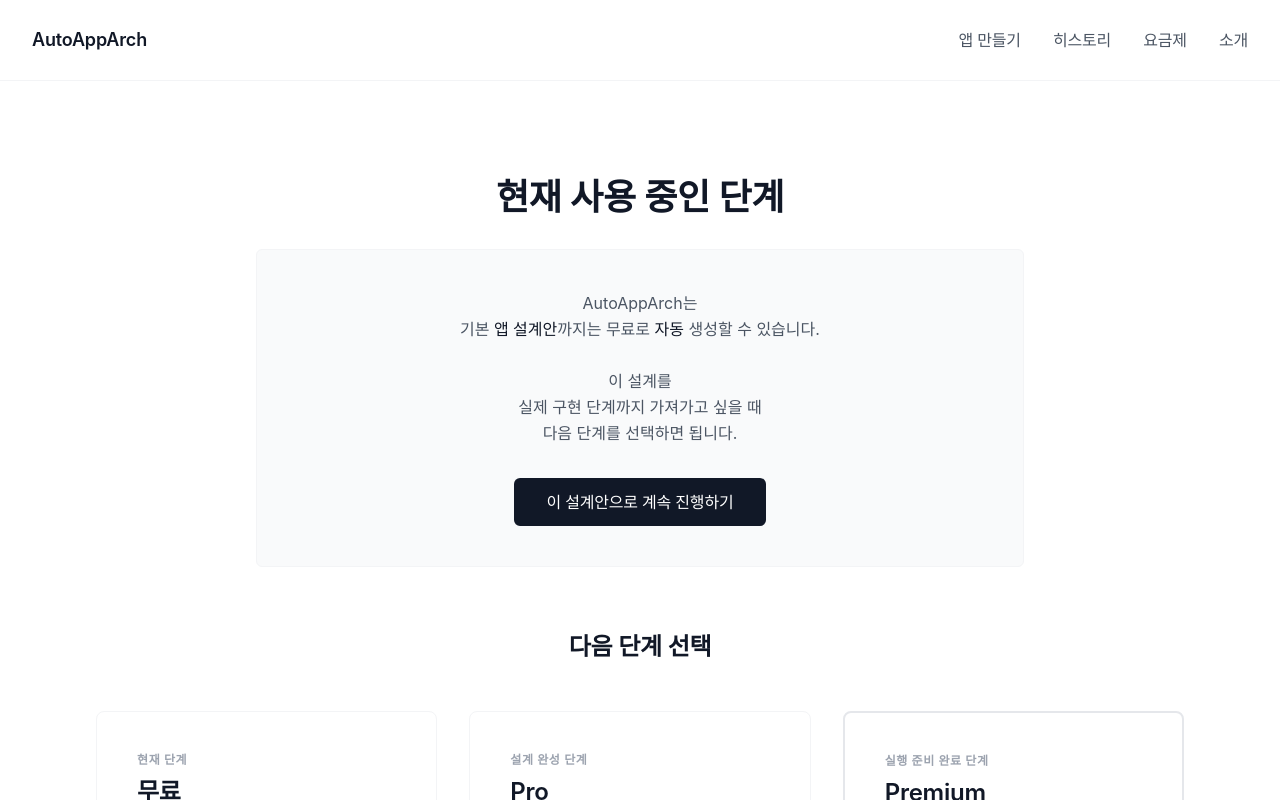
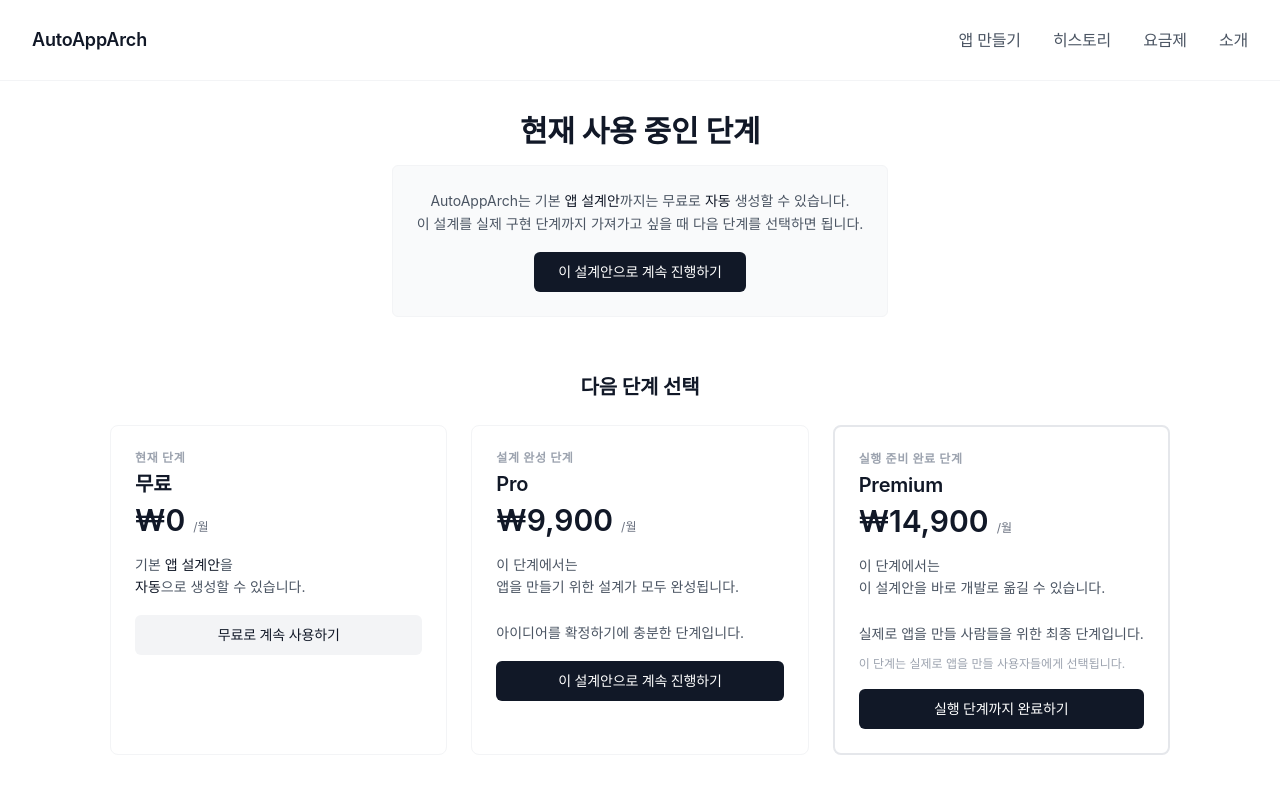
Before and after one commit to Christina0922/AutoAppArch, a Next.js app: page /pricing in a window 1280 px wide. Shown: the top 800 px of the page. Built offline with nearby package versions, Linux system fonts and the light colour scheme.

Commit message:
Make pricing page fit in one screen without scrolling

```diff
--- a/app/(site)/pricing/page.tsx
+++ b/app/(site)/pricing/page.tsx
@@ -19,29 +19,22 @@
   };
 
   return (
-    <div className="max-w-6xl mx-auto px-6 lg:px-8 py-24">
-      {/* 상단: 현재 상태 선언 영역 (설명 전용) */}
-      <div className="max-w-3xl mx-auto mb-16">
-        <h1 className="text-4xl font-semibold text-gray-900 mb-8 text-center tracking-tight">
+    <div className="max-w-6xl mx-auto px-6 lg:px-8 py-8 min-h-screen flex flex-col">
+      {/* 상단: 현재 상태 선언 영역 (설명 전용) - 컴팩트하게 */}
+      <div className="max-w-3xl mx-auto mb-8">
+        <h1 className="text-3xl font-semibold text-gray-900 mb-4 text-center tracking-tight">
           현재 사용 중인 단계
         </h1>
-        <div className="bg-gray-50 border border-gray-100 rounded-md p-10 mb-8">
-          <p className="text-base text-gray-600 leading-relaxed text-center mb-8">
-            AutoAppArch는
+        <div className="bg-gray-50 border border-gray-100 rounded-md p-6 mb-6">
+          <p className="text-sm text-gray-600 leading-relaxed text-center mb-4">
+            AutoAppArch는 기본 <span className="font-medium text-gray-900">앱 설계안</span>까지는 무료로 <span className="font-medium text-gray-900">자동</span> 생성할 수 있습니다.
             <br />
-            기본 <span className="font-medium text-gray-900">앱 설계안</span>까지는 무료로 <span className="font-medium text-gray-900">자동</span> 생성할 수 있습니다.
-            <br />
-            <br />
-            이 설계를
-            <br />
-            실제 구현 단계까지 가져가고 싶을 때
-            <br />
-            다음 단계를 선택하면 됩니다.
+            이 설계를 실제 구현 단계까지 가져가고 싶을 때 다음 단계를 선택하면 됩니다.
           </p>
           <div className="text-center">
             <button
               onClick={handleContinueClick}
-              className="h-12 px-8 bg-gray-900 text-white text-base font-medium rounded-md hover:bg-gray-800 transition-colors tracking-tight"
+              className="h-10 px-6 bg-gray-900 text-white text-sm font-medium rounded-md hover:bg-gray-800 transition-colors tracking-tight"
             >
               이 설계안으로 계속 진행하기
             </button>
@@ -50,23 +43,23 @@
       </div>
 
       {/* 하단: 단계 선택 영역 (무료 / Pro / Premium 3개) */}
-      <div className="max-w-6xl mx-auto">
-        <h2 className="text-2xl font-semibold text-gray-900 mb-12 text-center tracking-tight">
+      <div className="max-w-6xl mx-auto flex-1">
+        <h2 className="text-xl font-semibold text-gray-900 mb-6 text-center tracking-tight">
           다음 단계 선택
         </h2>
-        <div className="grid md:grid-cols-3 gap-8">
+        <div className="grid md:grid-cols-3 gap-6">
           {/* Free - 현재 단계 */}
-          <div className="bg-white rounded-lg border border-gray-100 p-10">
-            <div className="mb-6">
-              <span className="text-xs font-semibold text-gray-400 uppercase tracking-wider mb-2 block">
+          <div className="bg-white rounded-lg border border-gray-100 p-6">
+            <div className="mb-4">
+              <span className="text-xs font-semibold text-gray-400 uppercase tracking-wider mb-1 block">
                 현재 단계
               </span>
-              <h3 className="text-2xl font-semibold text-gray-900 mb-2 tracking-tight">무료</h3>
-              <div className="mb-6">
-                <span className="text-4xl font-semibold text-gray-900">₩0</span>
-                <span className="text-sm text-gray-500 ml-2">/월</span>
+              <h3 className="text-xl font-semibold text-gray-900 mb-1 tracking-tight">무료</h3>
+              <div className="mb-4">
+                <span className="text-3xl font-semibold text-gray-900">₩0</span>
+                <span className="text-xs text-gray-500 ml-2">/월</span>
               </div>
-              <p className="text-base text-gray-600 leading-relaxed">
+              <p className="text-sm text-gray-600 leading-relaxed">
                 기본 <span className="font-medium text-gray-900">앱 설계안</span>을
                 <br />
                 <span className="font-medium text-gray-900">자동</span>으로 생성할 수 있습니다.
@@ -74,24 +67,24 @@
             </div>
             <Link
               href="/app"
-              className="block w-full h-12 bg-gray-100 text-gray-900 text-base font-medium rounded-md hover:bg-gray-200 transition-colors tracking-tight text-center flex items-center justify-center"
+              className="block w-full h-10 bg-gray-100 text-gray-900 text-sm font-medium rounded-md hover:bg-gray-200 transition-colors tracking-tight text-center flex items-center justify-center"
             >
               무료로 계속 사용하기
             </Link>
           </div>
 
           {/* Pro - 설계 완성 단계 */}
-          <div className="bg-white rounded-lg border border-gray-100 p-10">
-            <div className="mb-6">
-              <span className="text-xs font-semibold text-gray-400 uppercase tracking-wider mb-2 block">
+          <div className="bg-white rounded-lg border border-gray-100 p-6">
+            <div className="mb-4">
+              <span className="text-xs font-semibold text-gray-400 uppercase tracking-wider mb-1 block">
                 설계 완성 단계
               </span>
-              <h3 className="text-2xl font-semibold text-gray-900 mb-2 tracking-tight">Pro</h3>
-              <div className="mb-6">
-                <span className="text-4xl font-semibold text-gray-900">₩9,900</span>
-                <span className="text-sm text-gray-500 ml-2">/월</span>
+              <h3 className="text-xl font-semibold text-gray-900 mb-1 tracking-tight">Pro</h3>
+              <div className="mb-4">
+                <span className="text-3xl font-semibold text-gray-900">₩9,900</span>
+                <span className="text-xs text-gray-500 ml-2">/월</span>
               </div>
-              <p className="text-base text-gray-600 leading-relaxed mb-4">
+              <p className="text-sm text-gray-600 leading-relaxed mb-3">
                 이 단계에서는
                 <br />
                 앱을 만들기 위한 설계가 모두 완성됩니다.
@@ -100,7 +93,7 @@
                 아이디어를 확정하기에 충분한 단계입니다.
               </p>
             </div>
-            <button className="w-full h-12 bg-gray-900 text-white text-base font-medium rounded-md hover:bg-gray-800 transition-colors tracking-tight">
+            <button className="w-full h-10 bg-gray-900 text-white text-sm font-medium rounded-md hover:bg-gray-800 transition-colors tracking-tight">
               이 설계안으로 계속 진행하기
             </button>
           </div>
@@ -108,22 +101,22 @@
           {/* Premium - 실행 준비 완료 단계 */}
           <div
             id="premium-card"
-            className={`bg-white rounded-lg border-2 p-10 transition-all duration-500 ${
+            className={`bg-white rounded-lg border-2 p-6 transition-all duration-500 ${
               highlightPremium
                 ? "border-gray-900 shadow-lg scale-105"
                 : "border-gray-200"
             }`}
           >
-            <div className="mb-6">
-              <span className="text-xs font-semibold text-gray-400 uppercase tracking-wider mb-2 block">
+            <div className="mb-4">
+              <span className="text-xs font-semibold text-gray-400 uppercase tracking-wider mb-1 block">
                 실행 준비 완료 단계
               </span>
-              <h3 className="text-2xl font-semibold text-gray-900 mb-2 tracking-tight">Premium</h3>
-              <div className="mb-6">
-                <span className="text-4xl font-semibold text-gray-900">₩14,900</span>
-                <span className="text-sm text-gray-500 ml-2">/월</span>
+              <h3 className="text-xl font-semibold text-gray-900 mb-1 tracking-tight">Premium</h3>
+              <div className="mb-4">
+                <span className="text-3xl font-semibold text-gray-900">₩14,900</span>
+                <span className="text-xs text-gray-500 ml-2">/월</span>
               </div>
-              <p className="text-base text-gray-600 leading-relaxed mb-3">
+              <p className="text-sm text-gray-600 leading-relaxed mb-2">
                 이 단계에서는
                 <br />
                 이 설계안을 바로 개발로 옮길 수 있습니다.
@@ -131,19 +124,19 @@
                 <br />
                 실제로 앱을 만들 사람들을 위한 최종 단계입니다.
               </p>
-              <p className="text-xs text-gray-400 leading-relaxed">
+              <p className="text-xs text-gray-400 leading-relaxed mb-3">
                 이 단계는 실제로 앱을 만들 사용자들에게 선택됩니다.
               </p>
             </div>
-            <button className="w-full h-12 bg-gray-900 text-white text-base font-medium rounded-md hover:bg-gray-800 transition-colors tracking-tight">
+            <button className="w-full h-10 bg-gray-900 text-white text-sm font-medium rounded-md hover:bg-gray-800 transition-colors tracking-tight">
               실행 단계까지 완료하기
             </button>
           </div>
         </div>
       </div>
 
-      <div className="mt-16 text-center">
-        <p className="text-base text-gray-500 mb-2">
+      <div className="mt-6 text-center">
+        <p className="text-xs text-gray-500 mb-1">
           모든 요금제는 14일 무료 체험을 제공합니다.
         </p>
         <p className="text-xs text-gray-400">
```
